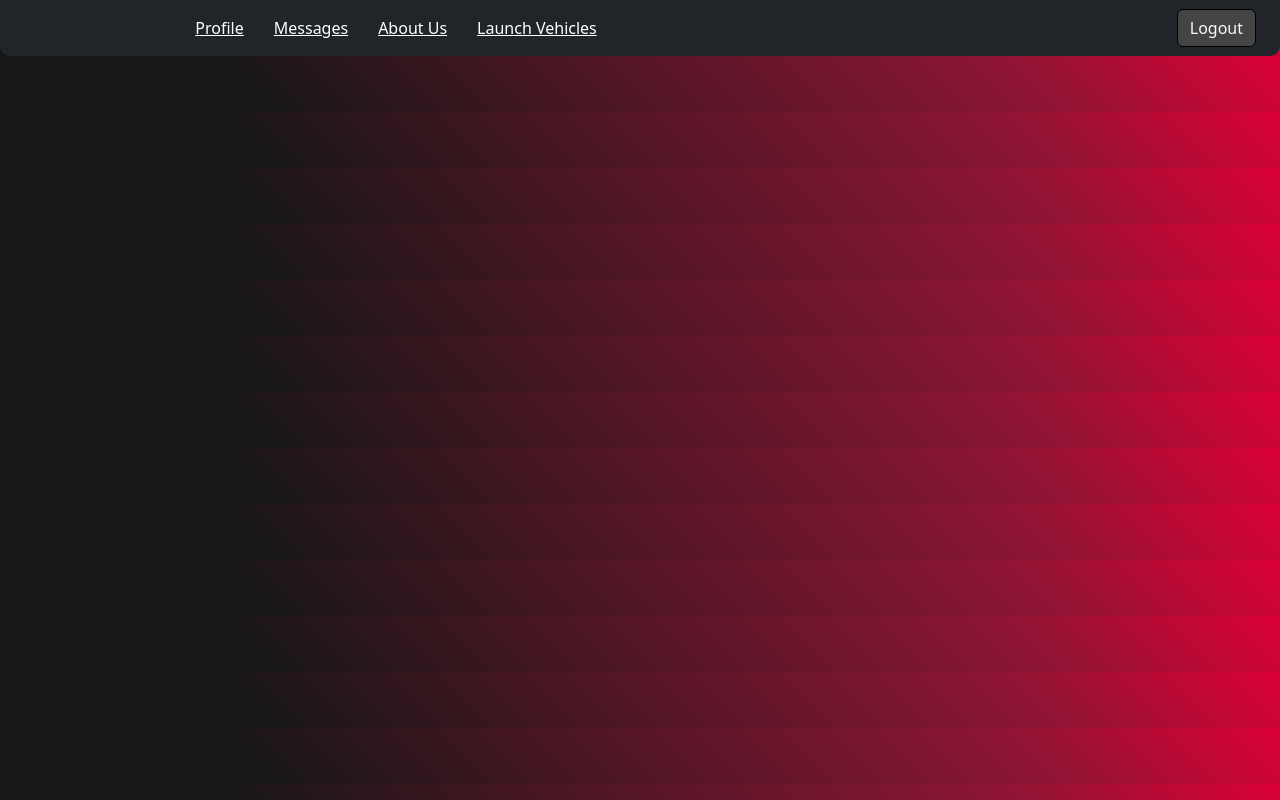
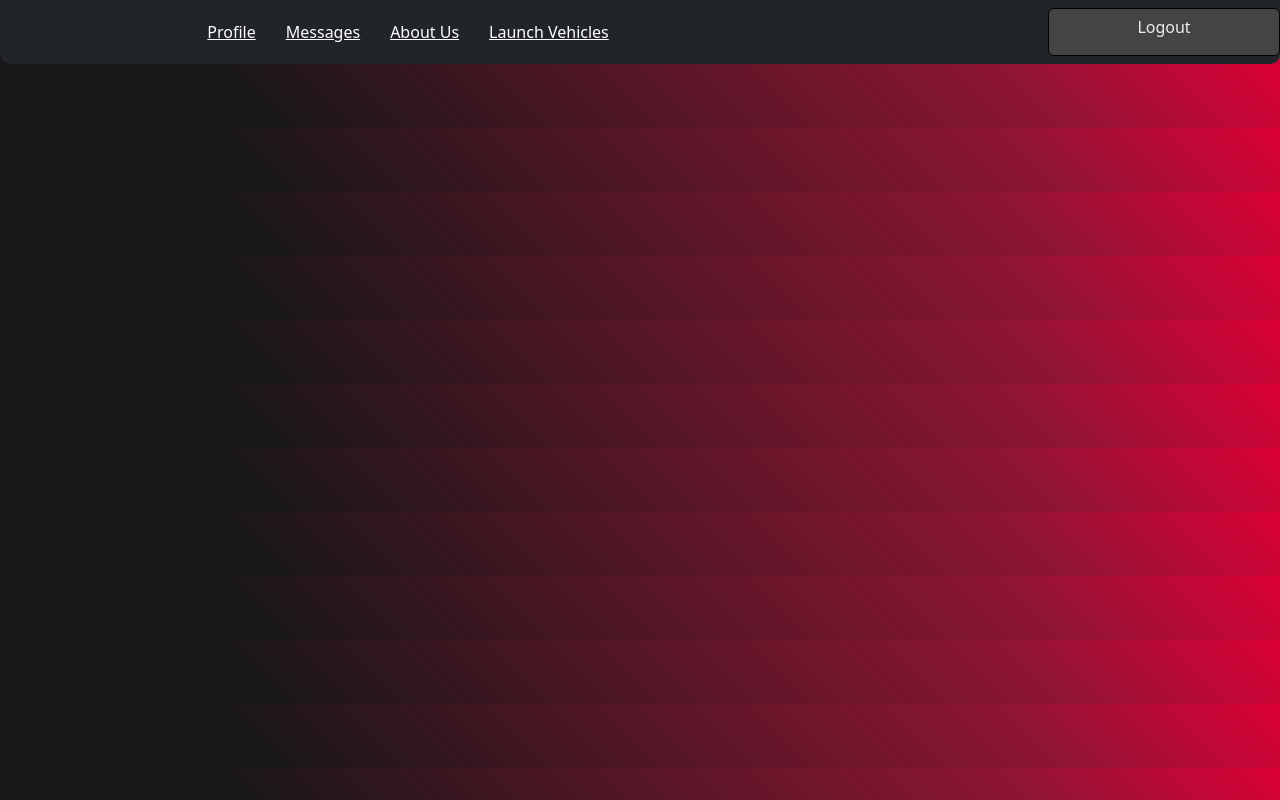
Before and after one commit to Jarhym27/Launch_App, a React (Create React App) app in the folder front-end/: page /header in a window 1280 px wide. Built offline with nearby package versions, Linux system fonts and the light colour scheme; the HTML template or start-up script is replaced by a standard one.

Commit message:
minor css

```diff
--- a/front-end/src/component/Header.js
+++ b/front-end/src/component/Header.js
@@ -44,7 +44,7 @@ const Header = () => {
       <Navbar id="headerc" bg="dark" variant="dark" sticky="top">
       {userLogin.role === 'payload_user' &&
       <>
-        <Link to={'/home'}>
+        <Link id="headerLink" to={'/home'}>
         <Navbar.Brand>
           <RocketTakeoffFill className="navbar-logo" color='white' size={50} />
         </Navbar.Brand>
@@ -56,7 +56,7 @@ const Header = () => {
       }
       {userLogin.role ==='lsp_user' &&
           <>
-            <Link to={'/lspprofile'}>
+            <Link id="headerLink" to={'/lspprofile'}>
               <Navbar.Brand>
                 <RocketTakeoffFill className="navbar-logo" color='white' size={50} />
               </Navbar.Brand>
@@ -96,8 +96,8 @@ const Header = () => {
           </>
           }
 
-          <Button className='mx-4' onClick={() => logout()}
-            variant="outline-light">Logout</Button>
+          <Button className='addPayload' onClick={() => logout()}
+            >Logout</Button>
         </Navbar.Collapse>
       </Navbar>
     </>
--- a/front-end/src/component/vehicles.js
+++ b/front-end/src/component/vehicles.js
@@ -43,12 +43,10 @@ function Vehicles() {
   return (
     <>
       <Notifications />
-
       <Row className="payloadsTitle">
         <h3>All Available Launch Vehicles</h3>
       </Row>
       {console.log(allVehicles)}
-        {/* <div id="flex wrapper"> */}
       <Row id="cardsizer">
         {uniqueLVs?.map((vehicle, i) => {
           return (
@@ -57,7 +55,7 @@ function Vehicles() {
                 <Card.Title>{vehicle.launch_vehicle}</Card.Title>
                 <div id="vehiclepics">
                   <img src={`${vehicle.picture}`} id="bigricon" />
-                <img src={`${vehicle.icon}`} id="bigricon"/>
+                  <img src={`${vehicle.icon}`} id="bigricon" />
                 </div>
                 <Card.Text id="vehicletext"> <RocketTakeoffFill className='search-icon' />&nbsp; Launch Service Provider: { }</Card.Text>
                 <Card.Text id="vehicletext">Average Cost to Book: ${vehicle.cost}M {vehicle.cost > averageCost ? <a style={{ color: 'red' }}>(Higher than Average)</a> : <a style={{ color: 'green' }}>(Lower than Average)</a>}</Card.Text>
@@ -73,7 +71,6 @@ function Vehicles() {
           );
         })}
       </Row>
-        {/* </div> */}
     </>
 
 
--- a/front-end/src/css/Header.css
+++ b/front-end/src/css/Header.css
@@ -1,5 +1,8 @@
 .headerLink {
     margin: 15px;
+}
+.headerLink:hover {
+    text-shadow: 1px 1px 5px red;
 }
 
 .title {
```
Also changed, not shown: front-end/src/css/vehicles.css (+0 -8 lines), front-end/public/Jaheem Christopher.png (renamed from front-end/public/jaheem dev.jpg), front-end/public/Kyle Mersinger.png (renamed from front-end/public/kyle.png). Lines whose indentation alone changed are shown as unchanged.
